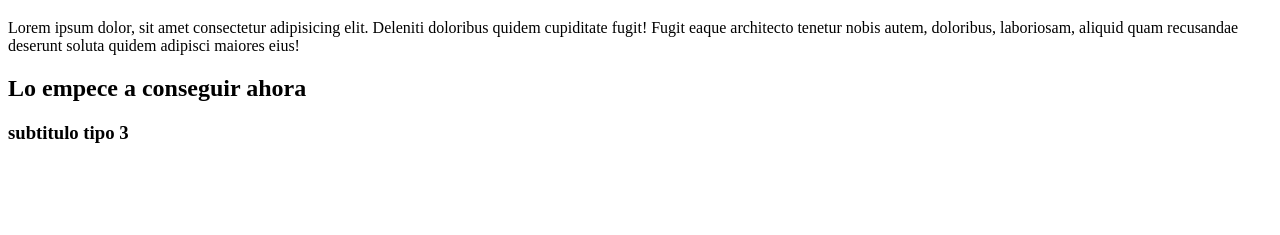
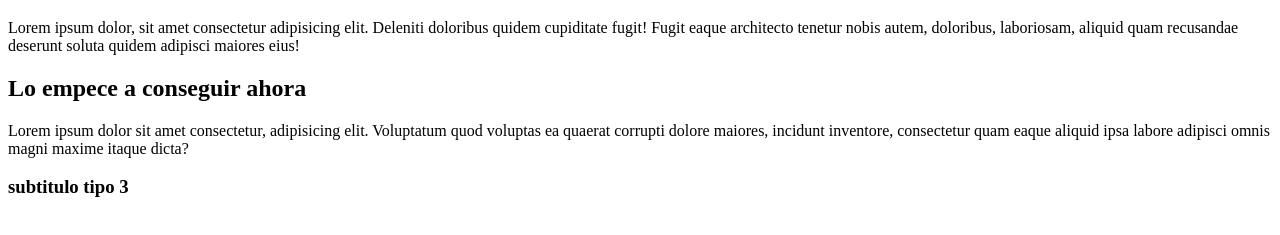
Before and after one commit to Hernando2022/prueba3, a plain HTML site: page index.html in a window 1280 px wide. Shown: the part 61-296 px from the top of the page. Drawn offline with Linux system fonts and the light colour scheme.

Commit message:
cambio en el archivo index.html del sitio web

```diff
--- a/index.html
+++ b/index.html
@@ -14,6 +14,9 @@
         maiores eius!</p>
 
     <h2> Lo empece a conseguir ahora</h2>
+    <p>Lorem ipsum dolor sit amet consectetur, adipisicing elit. Voluptatum quod voluptas ea quaerat corrupti dolore
+        maiores, incidunt inventore, consectetur quam eaque aliquid ipsa labore adipisci omnis magni maxime itaque
+        dicta?</p>
     <h3>subtitulo tipo 3</h3>
 </body>
 
```
